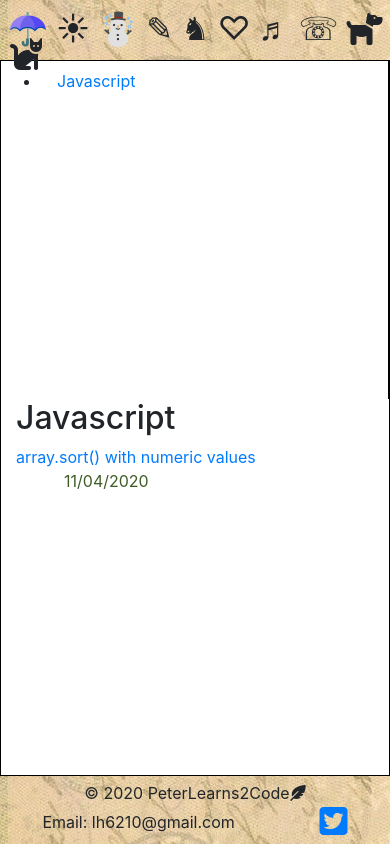
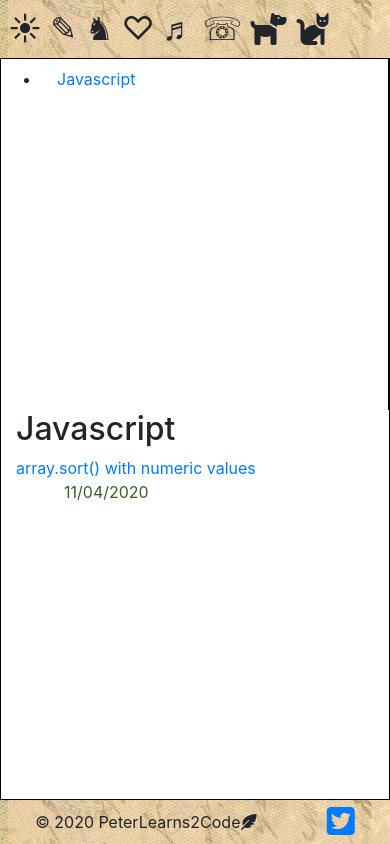
Before and after one commit to lh6210/webapp4everyone, a PHP site: page / in a window 390 px wide. Run offline with PHP 8.4, Linux system fonts and the light colour scheme; some libraries are stand-ins or nearby versions.

Commit message:
media query and make some icons disappear in mobile screen

```diff
--- a/personal/assets/styles/style.css
+++ b/personal/assets/styles/style.css
@@ -65,3 +65,10 @@ button {
 	width: auto;
 	/* padding-left: 20px; */
 }
+
+@media (max-width: 576px) {
+	.header .h-elm {
+		font-size: 2rem;
+}
+
+}
--- a/personal/index.html
+++ b/personal/index.html
@@ -21,9 +21,9 @@
 			<!-- header of the body -->
 			<div class="row header">
 				<div class="col-12 d-flex align-items-center flex-wrap">
-					<div class='h-elm'> &#9730 </div>
+					<div class='h-elm d-none d-sm-block'> &#9730 </div>
 					<div class='h-elm'> &#9728 </div>
-					<div class='h-elm'>&#9731</div>
+					<div class='h-elm d-none d-sm-block'>&#9731</div>
 					<div class='h-elm'>&#9998</div>
 					<div class='h-elm'>&#9822</div>
 					<div class='h-elm'>&#9825</div>
@@ -55,7 +55,7 @@
 			<div class="row footer">
 				<div class="col-12 d-flex justify-content-around align-items-center flex-wrap">
 					<div>&copy; 2020 PeterLearns2Code<i class="fas fa-feather-alt"></i></div>
-					<div>Email: lh6210@gmail.com</div>
+					<div class='d-none d-sm-block'>Email: lh6210@gmail.com</div>
 					<div><a href="https://twitter.com/PeterLi06"><i class="fab fa-twitter-square fa-2x"></i></a></div>
 				</div>
 			</div>
```
